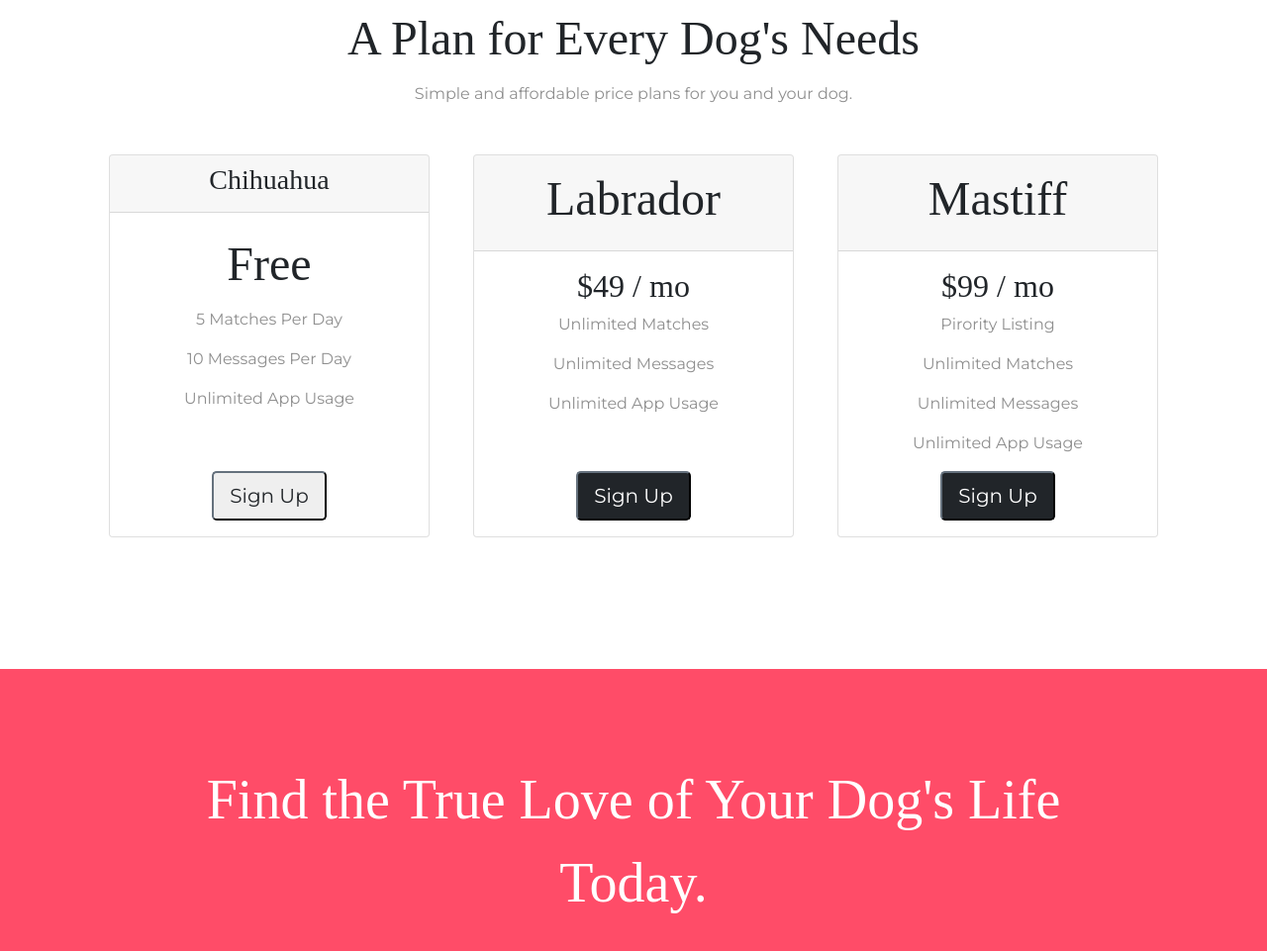
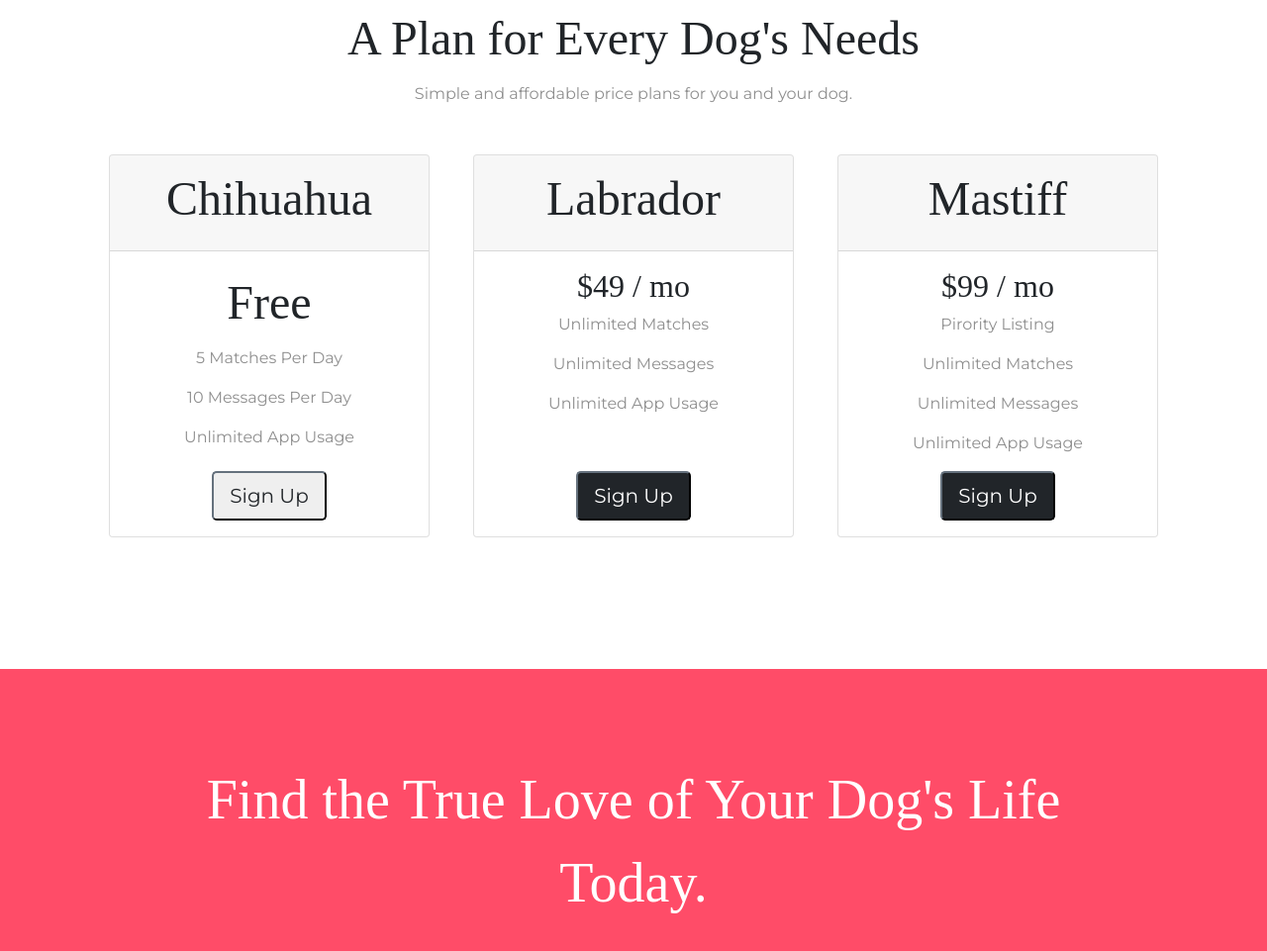
Before and after one commit to Mercetti/tindog, a plain HTML site: page index.html in a window 1280 px wide. Shown: the part 1893-2854 px from the top of the page at 99% size. Drawn offline with nearby package versions, Linux system fonts and the light colour scheme.

Commit message:
fixed price-text

```diff
--- a/index.html
+++ b/index.html
@@ -135,7 +135,7 @@
       <div class="pricing-column col-lg-4 col-md-6">
         <div class="card">
           <div class="card-header">
-            <h3>Chihuahua</h3>
+            <h3 class="price-text">Chihuahua</h3>
           </div>
           <div class="card-body d-flex flex-column border-dark">
             <h2 class="price-text">Free</h2>
```
